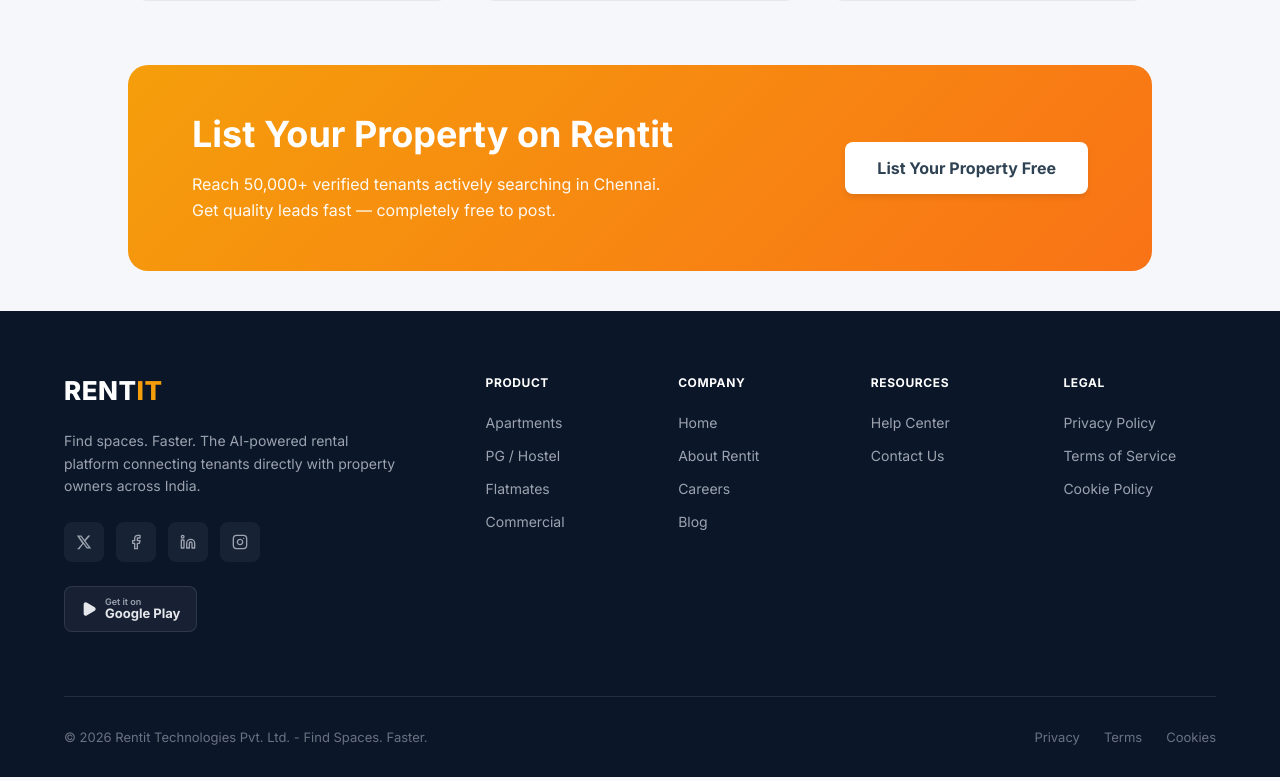
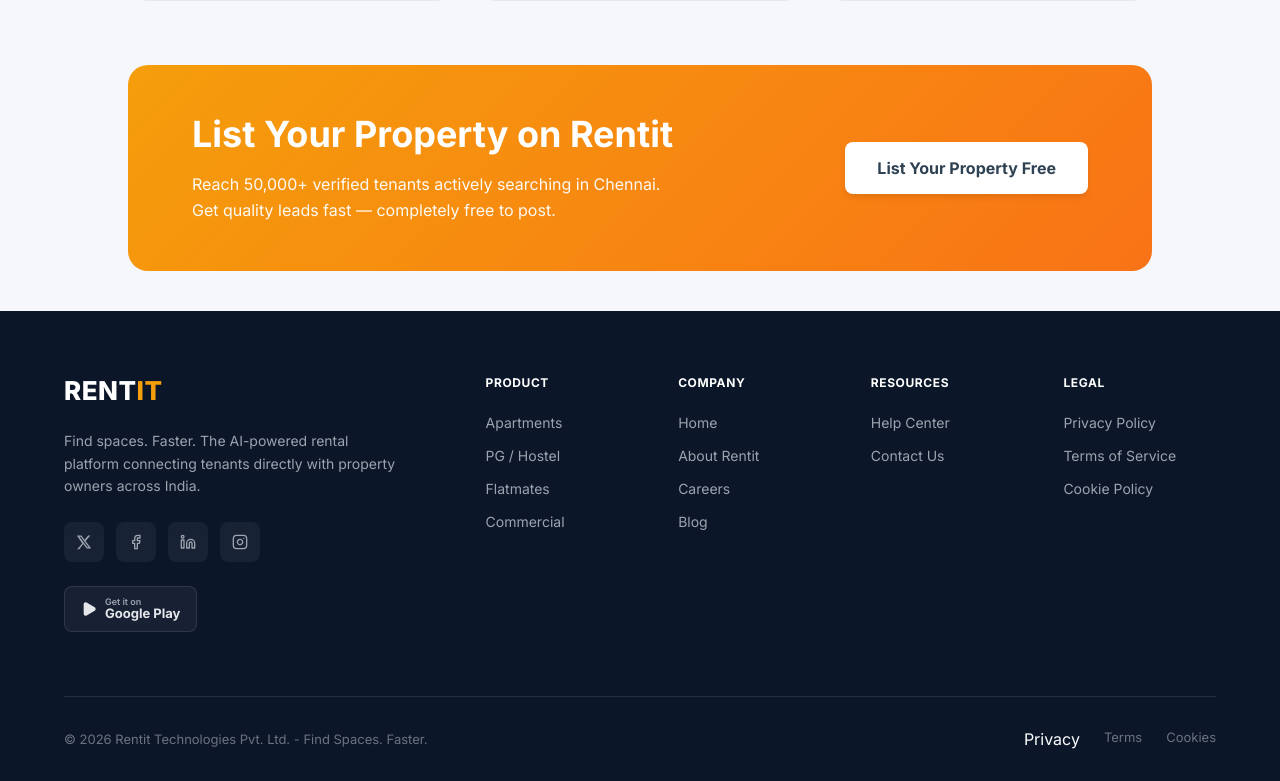
Before and after one commit to gowtham2005balu/Rentit-web-App, a Next.js app: page / in a window 1280 px wide. Shown: the part 3290-4071 px from the top of the page. Built offline with nearby package versions, Linux system fonts and the light colour scheme; no server answers; the database is empty.

Commit message:
Update Footer.tsx

```diff
--- a/components/Footer.tsx
+++ b/components/Footer.tsx
@@ -140,8 +140,8 @@
             © 2026 Rentit Technologies Pvt. Ltd. - Find Spaces. Faster.
           </div>
           <div className={styles.bottomLinks}>
-            <a href="https://apps-zuntra.github.io/rentit-privacypolicy/" className={styles.bottomLinkItem}>Privacy</a>
-            <a href="/terms-of-service" className={styles.bottomLinkItem}>Terms</a>
+            <a href="https://apps-zuntra.github.io/rentit-privacypolicy/index.html className={styles.bottomLinkItem}">Privacy</a>
+            <a href="https://apps-zuntra.github.io/rentit-privacypolicy" className={styles.bottomLinkItem}>Terms</a>
             <a href="/cookie-policy" className={styles.bottomLinkItem}>Cookies</a>
           </div>
         </div>
```
